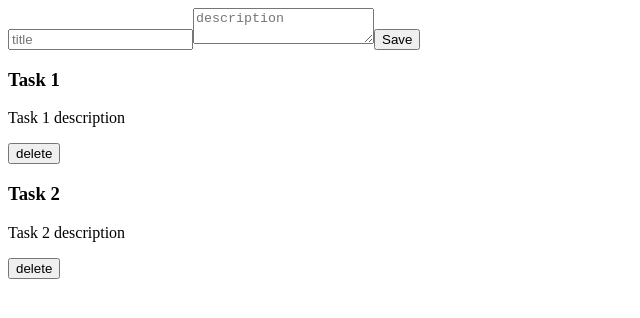
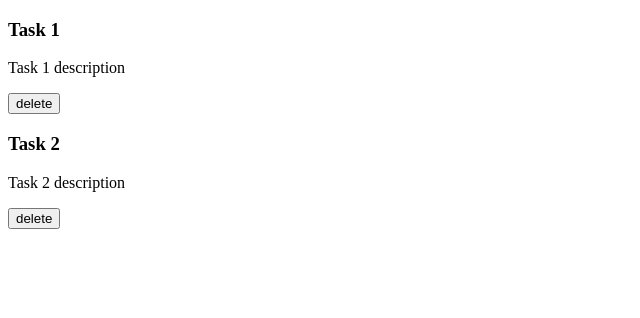
Before and after one commit to dgutierrez21/redux-rtk-crud-app, a React (Vite) app: page / in a window 1280 px wide. Shown: the top 318 px of the page, without its empty margins (0-640 px from the left). Built offline with nearby package versions, Linux system fonts and the light colour scheme.

Commit message:
configure routes

```diff
--- a/src/App.tsx
+++ b/src/App.tsx
@@ -1,12 +1,23 @@
+import { createBrowserRouter, RouterProvider } from "react-router-dom";
 import "./App.css";
 import TaskForm from "./components/TaskForm";
 import TaskList from "./components/TaskList";
 
+const router = createBrowserRouter([
+  {
+    path: "/",
+    element: <TaskList />,
+  },
+  {
+    path: "create-task",
+    element: <TaskForm />,
+  },
+]);
+
 function App() {
   return (
     <>
-      <TaskForm />
-      <TaskList />
+      <RouterProvider router={router} />
     </>
   );
 }
```
